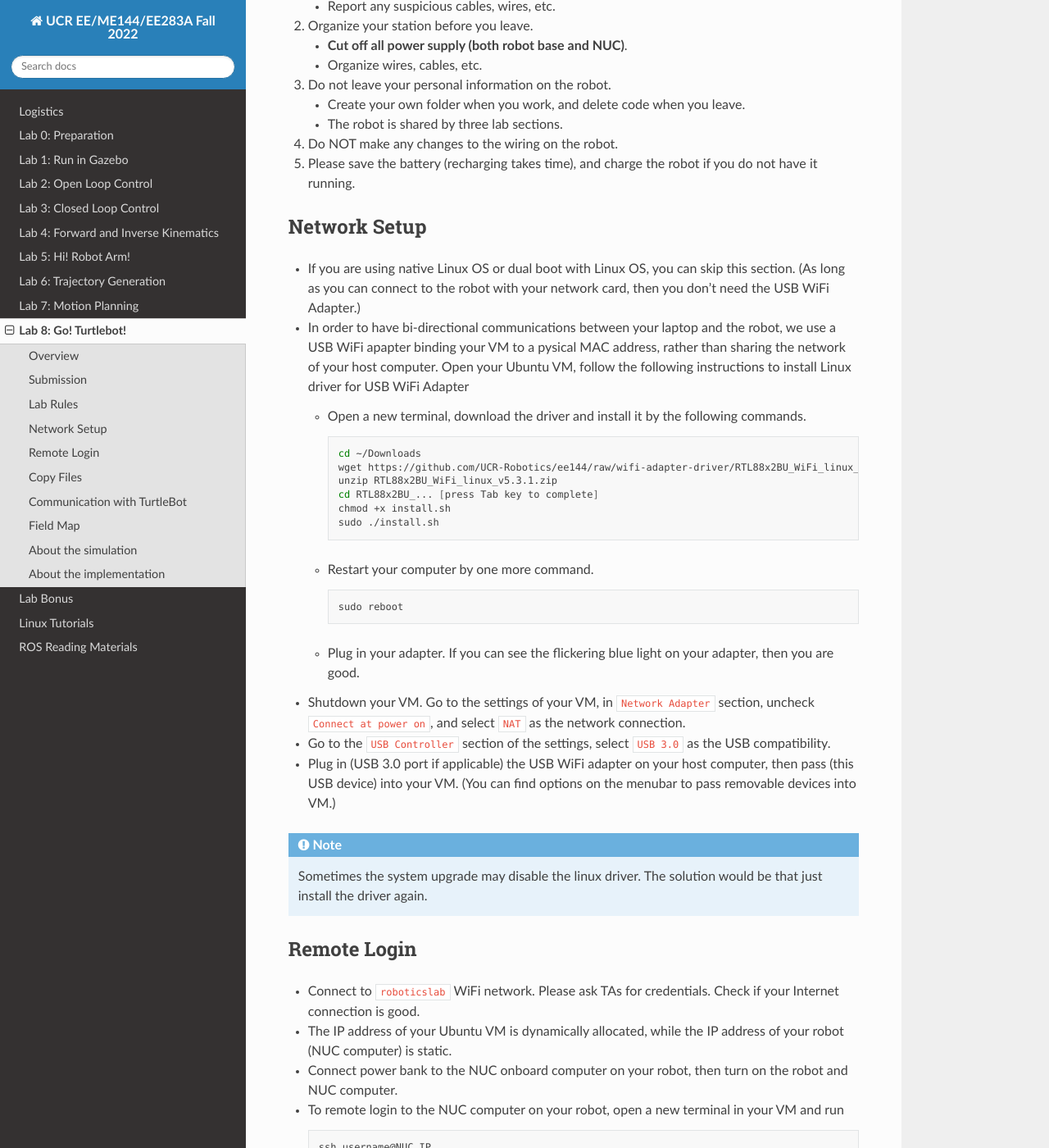
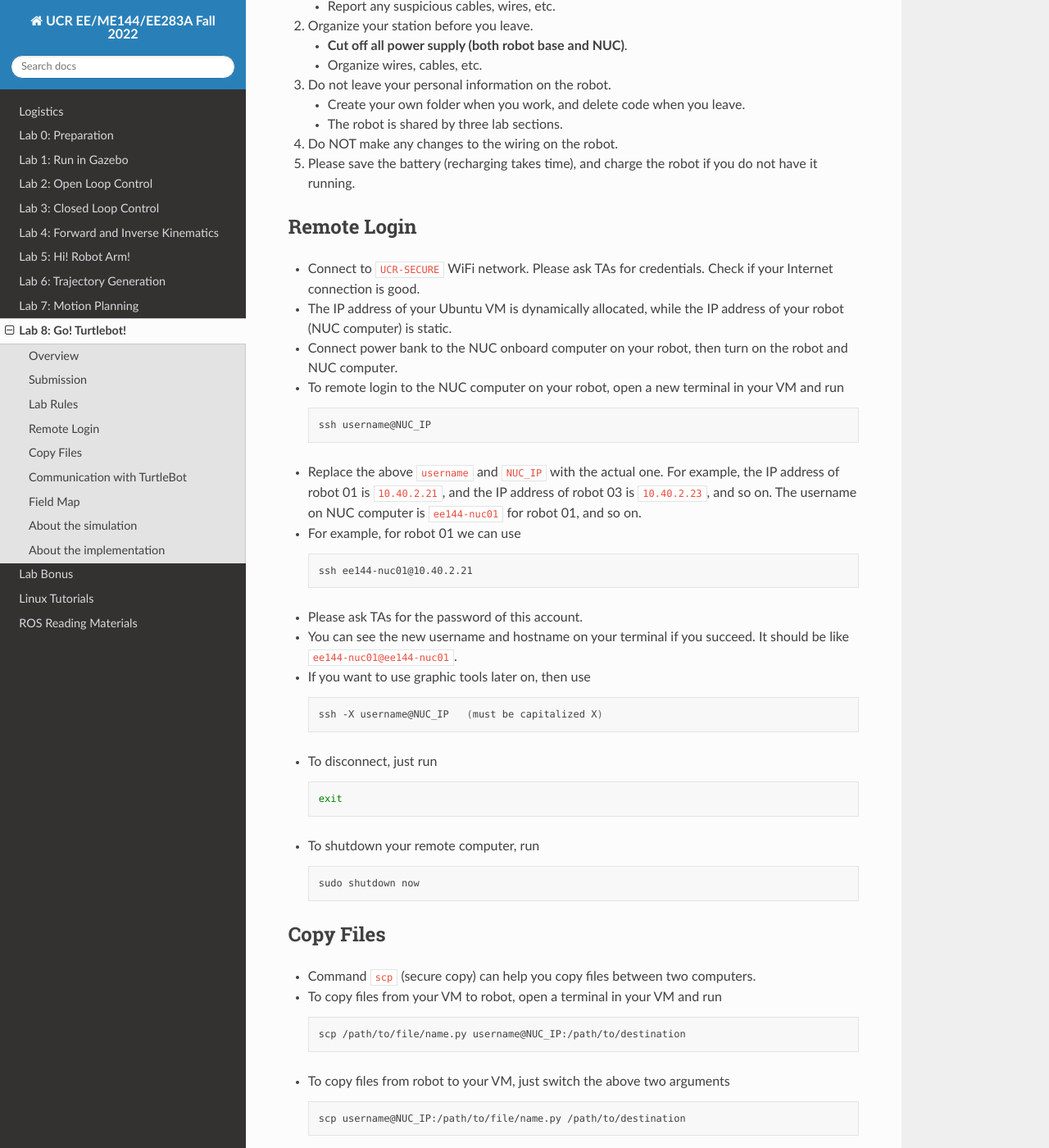
Before and after one commit to UCR-Robotics/ee144, a Sphinx documentation site: the page built from docs/lab8.rst, in a window 1280 px wide and 1400 px high, scrolled down 1029 px. Shown: the whole window at 82% size. Built offline with Sphinx 7.4.7 and the Read the Docs theme 2.0.0, drawn with Linux system fonts in a browser that asks for light colours.

Commit message:
Update lab8.rst

```diff
--- a/docs/lab8.rst
+++ b/docs/lab8.rst
@@ -67,56 +67,10 @@ Lab Rules
 #. Please save the battery (recharging takes time),
    and charge the robot if you do not have it running.
 
-Network Setup
--------------
-
-- If you are using native Linux OS or dual boot with Linux OS,
-  you can skip this section.
-  (As long as you can connect to the robot with your network card,
-  then you don't need the USB WiFi Adapter.)
-
--  In order to have bi-directional communications between your laptop and the robot, we use a USB WiFi apapter binding your VM to a pysical MAC address, rather than sharing the network of your host computer. Open your Ubuntu VM, follow the following instructions to install Linux driver for USB WiFi Adapter
-
-   -  Open a new terminal, download the driver and install it by the following commands.
-
-      .. code-block:: bash
-
-       cd ~/Downloads
-       wget https://github.com/UCR-Robotics/ee144/raw/wifi-adapter-driver/RTL88x2BU_WiFi_linux_v5.3.1.zip
-       unzip RTL88x2BU_WiFi_linux_v5.3.1.zip
-       cd RTL88x2BU_... [press Tab key to complete]
-       chmod +x install.sh
-       sudo ./install.sh
-
-   -  Restart your computer by one more command.
-
-      .. code-block:: bash
-
-       sudo reboot
-
-   -  Plug in your adapter. If you can see the flickering blue light on your adapter, then you are good.
-
-- Shutdown your VM.
-  Go to the settings of your VM, in ``Network Adapter`` section,
-  uncheck ``Connect at power on``,
-  and select ``NAT`` as the network connection.
-
-- Go to the ``USB Controller`` section of the settings,
-  select ``USB 3.0`` as the USB compatibility.
-
-- Plug in (USB 3.0 port if applicable) the USB WiFi adapter on your host computer,
-  then pass (this USB device) into your VM.
-  (You can find options on the menubar to pass removable devices into VM.)
-
-.. note::
-
-  Sometimes the system upgrade may disable the linux driver.
-  The solution would be that just install the driver again.
-
 Remote Login
 ------------
 
-- Connect to ``roboticslab`` WiFi network.
+- Connect to ``UCR-SECURE`` WiFi network.
   Please ask TAs for credentials.
   Check if your Internet connection is good.
 
```
